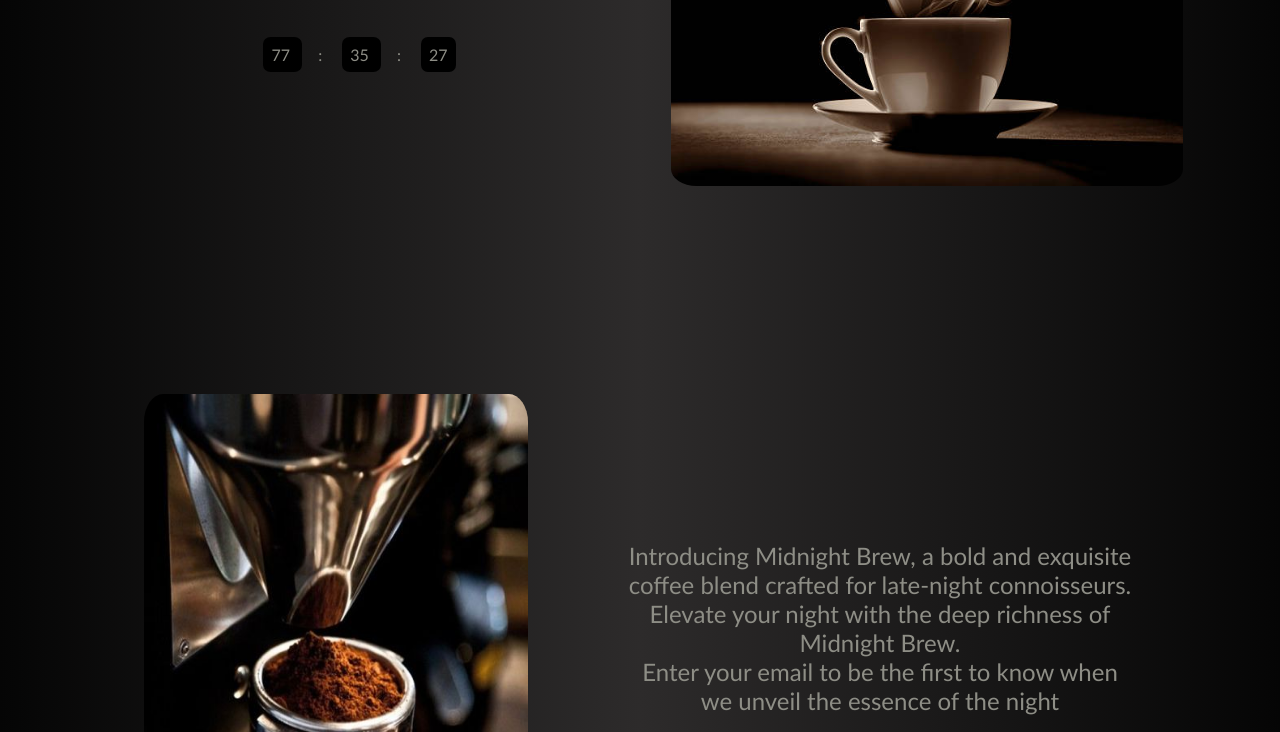
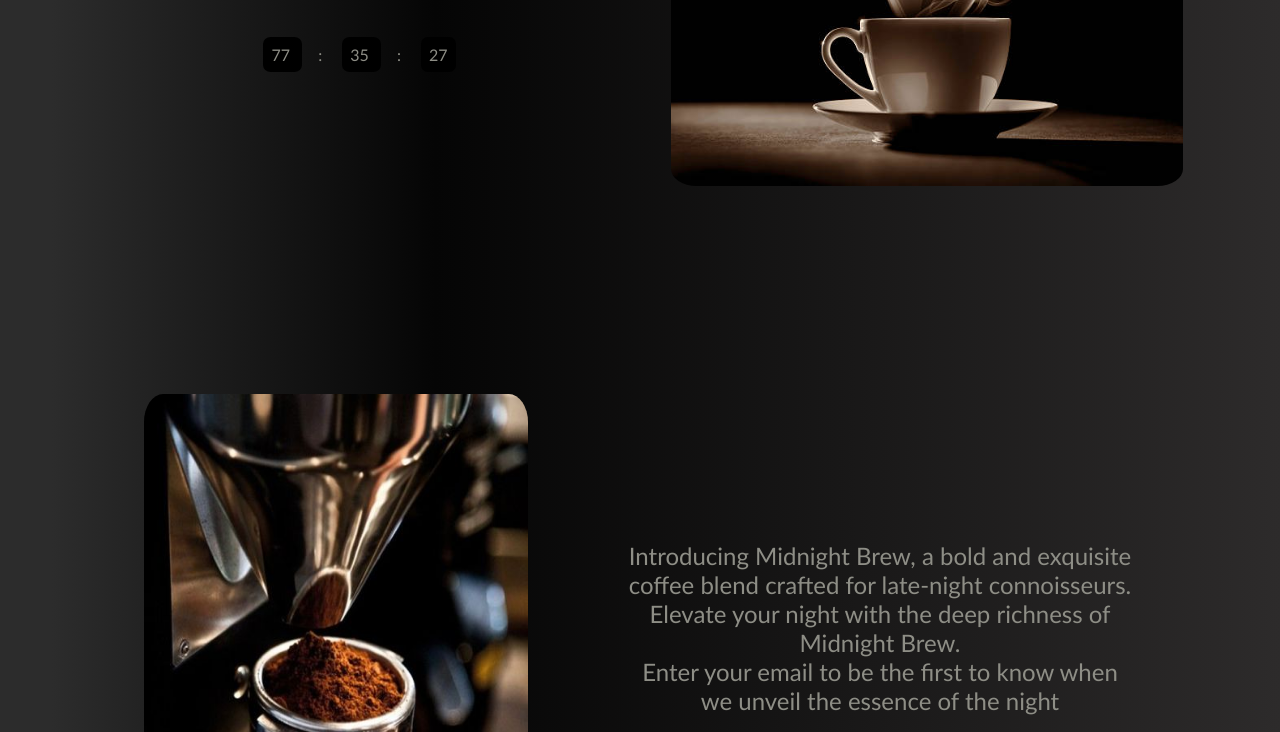
Before and after one commit to AneebaWaseem/Web-Projects, a plain HTML site: page Landing Page/index.html in a window 1280 px wide. Shown: the part 315-1047 px from the top of the page. Drawn offline with Linux system fonts and the light colour scheme.

Commit message:
Update style.css

```diff
--- a/Landing Page/style.css
+++ b/Landing Page/style.css
@@ -6,8 +6,8 @@
 }
 
 body{
-    background: rgb(5,5,5);
-    background: linear-gradient(90deg, rgba(5,5,5,1) 0%, rgba(45,43,43,1) 50%, rgba(45,43,43,1) 50%, rgba(5,5,5,1) 100%);
+    background: rgb(44,44,44);
+    background: linear-gradient(90deg, rgba(44,44,44,1) 4%, rgba(5,5,5,1) 34%, rgba(45,43,43,1) 100%);
     color:rgb(142, 142, 134);
 }
 .count{
```
